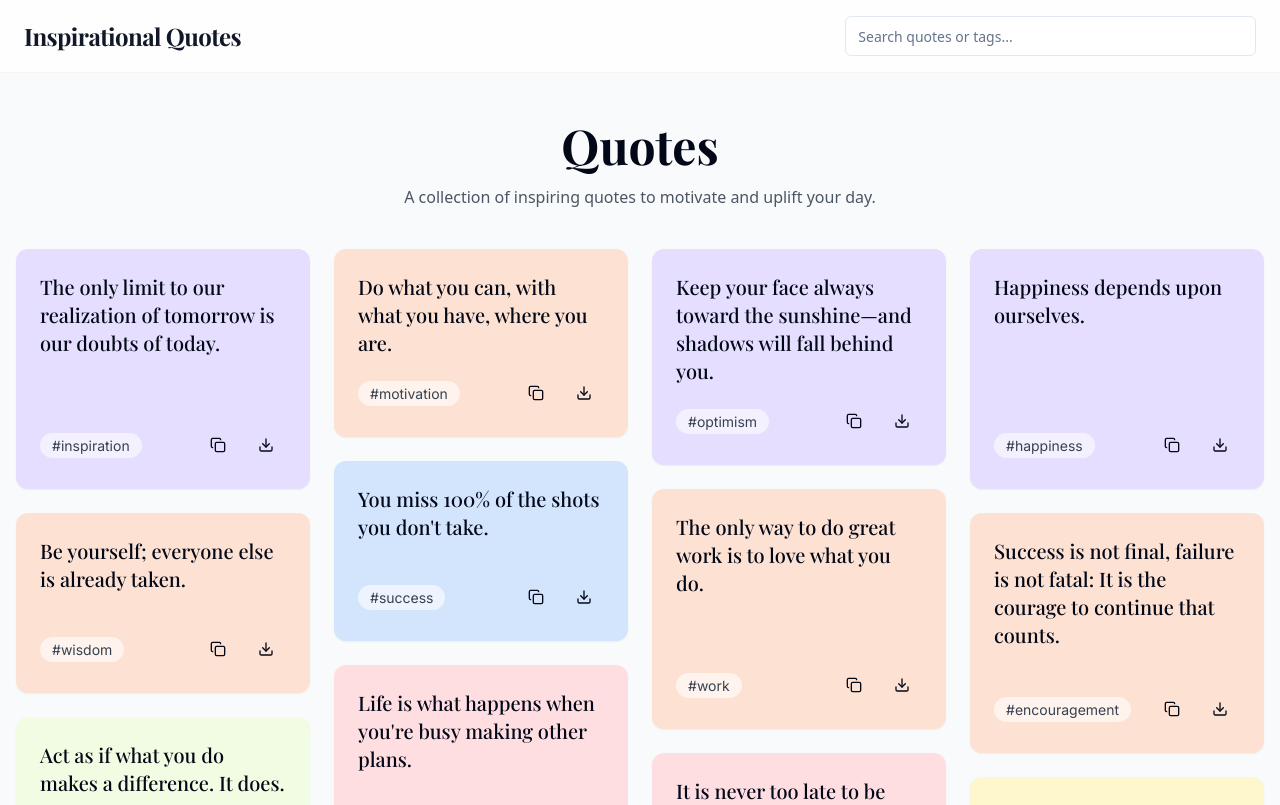
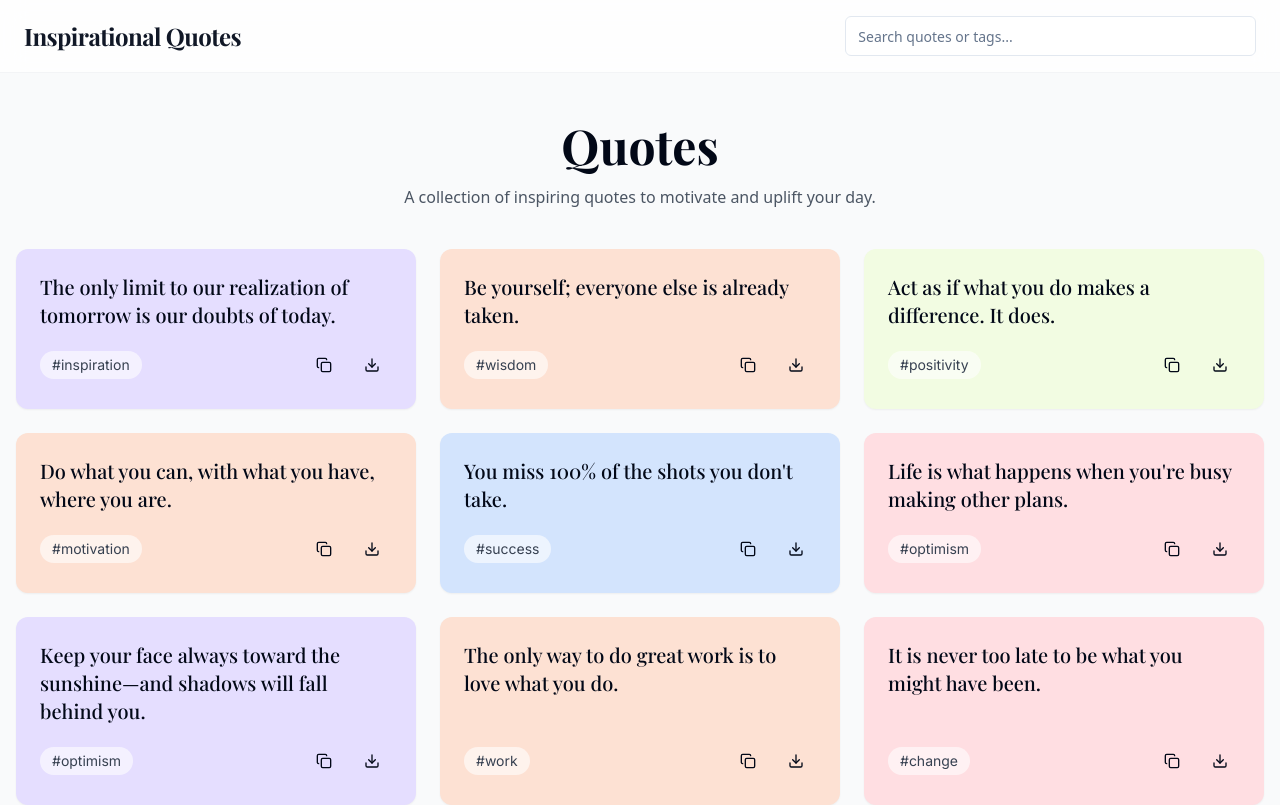
Before and after one commit to Harshkumar2005/pastel-ponder-garden-53, a React (Vite) app: page / in a window 1280 px wide. Shown: the top 805 px of the page. Built offline with nearby package versions, Linux system fonts and the light colour scheme.

Commit message:
Reverted to commit 83496bbf2c64acc93e89d1f8208e15d63884138d

```diff
--- a/src/components/QuoteCard.tsx
+++ b/src/components/QuoteCard.tsx
@@ -46,16 +46,10 @@ const QuoteCard: React.FC<QuoteCardProps> = ({ quote }) => {
     }
   };
 
-  // Get just the first tag for display
-  const mainTag = quote.tags.length > 0 ? quote.tags[0] : "";
-
-  // Randomize the height a bit to create more visual interest in the bento grid
-  const randomHeight = Math.random() > 0.7 ? "min-h-[240px]" : "min-h-[180px]";
-
   return (
     <div
       id={`quote-card-${quote.id}`}
-      className={`${quote.colorClass} rounded-xl p-6 transition-all shadow-sm hover:shadow-md flex flex-col justify-between ${randomHeight} animate-fade-in`}
+      className={`${quote.colorClass} rounded-xl p-6 transition-all shadow-sm hover:shadow-md flex flex-col justify-between h-full animate-fade-in`}
     >
       <Link to={`/quote/${quote.id}`} className="mb-4 flex-grow">
         <p className="font-playfair text-lg md:text-xl font-medium leading-relaxed">
@@ -64,12 +58,12 @@ const QuoteCard: React.FC<QuoteCardProps> = ({ quote }) => {
       </Link>
 
       <div className="mt-auto flex items-center justify-between">
-        <div>
-          {mainTag && (
-            <span className="bg-white/60 px-3 py-1 rounded-full text-sm font-inter text-gray-700">
-              #{mainTag}
+        <div className="flex flex-wrap gap-2">
+          {quote.tags.map((tag, index) => (
+            <span key={index} className="bg-white/60 px-3 py-1 rounded-full text-sm font-inter text-gray-700">
+              #{tag}
             </span>
-          )}
+          ))}
         </div>
 
         <div className="flex gap-2 ml-2">
--- a/src/components/QuoteGrid.tsx
+++ b/src/components/QuoteGrid.tsx
@@ -28,11 +28,9 @@ const QuoteGrid: React.FC<QuoteGridProps> = ({ quotes, searchQuery }) => {
   }
 
   return (
-    <div className="columns-1 sm:columns-2 lg:columns-3 xl:columns-4 gap-6 space-y-6">
+    <div className="grid grid-cols-1 md:grid-cols-2 lg:grid-cols-3 gap-6">
       {filteredQuotes.map((quote) => (
-        <div key={quote.id} className="break-inside-avoid mb-6">
-          <QuoteCard quote={quote} />
-        </div>
+        <QuoteCard key={quote.id} quote={quote} />
       ))}
     </div>
   );
```
